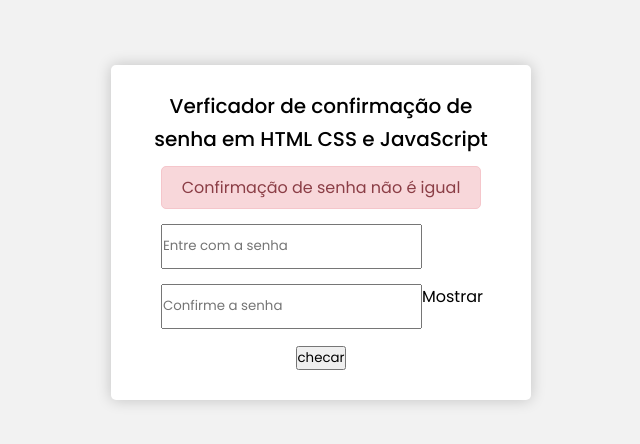
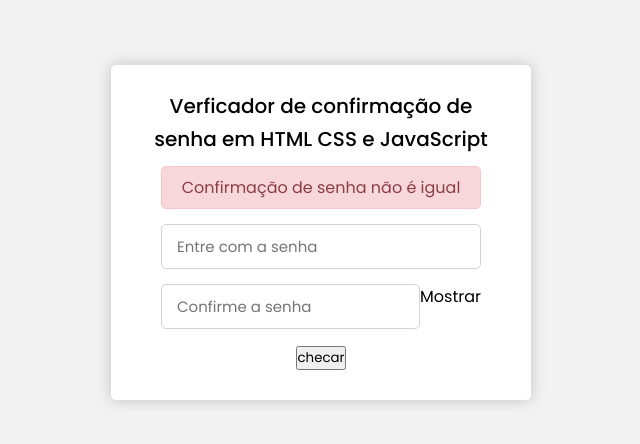
Before and after one commit to fernandoslsz/Verificador_de_Confirmacao_de_Senha, a plain HTML site: page index.html in a window 1280 px wide. Shown: the part 168-612 px from the top of the page, without its empty margins (319-959 px from the left). Drawn offline with Linux system fonts and the light colour scheme.

Commit message:
Add a style in the tag input

```diff
--- a/style.css
+++ b/style.css
@@ -48,3 +48,13 @@ html, body{
     display: flex;
     margin: 15px 0 ;
 }
+
+form .field input{
+    width: 100%;
+    height: 100%;
+    border: 1px solid lightgray;
+    padding-left: 15px;
+    outline: none;
+    border-radius: 5px;
+    font-size: 15px;
+}
```
